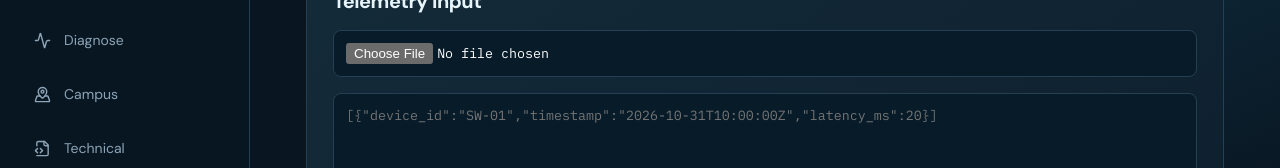
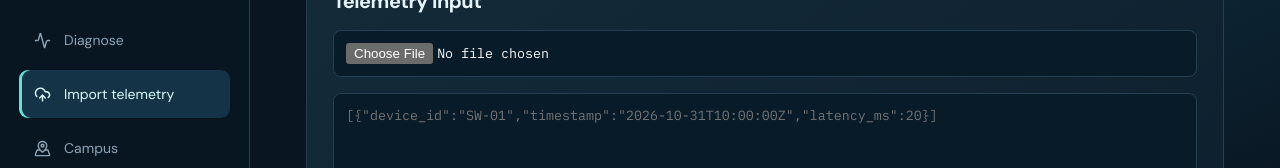
Before and after one commit to himani046/NetCoop-AI-, a Next.js app in the folder frontend/: page /import in a window 1280 px wide. Shown: the part 222-390 px from the top of the page. Built offline with nearby package versions, Linux system fonts and the light colour scheme; no server answers.

Commit message:
Expose bulk telemetry upload in new frontend navigation

```diff
--- a/frontend/components/sidebar.tsx
+++ b/frontend/components/sidebar.tsx
@@ -1,6 +1,6 @@
 "use client";
 import Link from "next/link";
 import { usePathname } from "next/navigation";
-import { Activity, LayoutDashboard, Network, MapPinned, FileCode2 } from "lucide-react";
-const links=[{href:"/",name:"Overview",icon:LayoutDashboard},{href:"/devices",name:"Devices",icon:Network},{href:"/diagnose",name:"Diagnose",icon:Activity},{href:"/campus",name:"Campus",icon:MapPinned},{href:"/technical",name:"Technical",icon:FileCode2}];
+import { Activity, LayoutDashboard, Network, MapPinned, FileCode2, UploadCloud } from "lucide-react";
+const links=[{href:"/",name:"Overview",icon:LayoutDashboard},{href:"/devices",name:"Devices",icon:Network},{href:"/diagnose",name:"Diagnose",icon:Activity},{href:"/import",name:"Import telemetry",icon:UploadCloud},{href:"/campus",name:"Campus",icon:MapPinned},{href:"/technical",name:"Technical",icon:FileCode2}];
 export function Sidebar(){const current=usePathname();return <aside className="sidebar"><div className="brand"><span className="brandmark">◈</span> NETCOOP<span className="branddot">.</span></div><p className="sidecaption">NETWORK OPERATIONS / IITBBS</p><nav>{links.map(x=><Link key={x.href} className={current===x.href?"nav active":"nav"} href={x.href}><x.icon size={17}/>{x.name}</Link>)}</nav><div className="sidebottom"><span className="live-dot"/> SYNTHETIC TELEMETRY<br/><small>No live campus network access</small></div></aside>}
```
